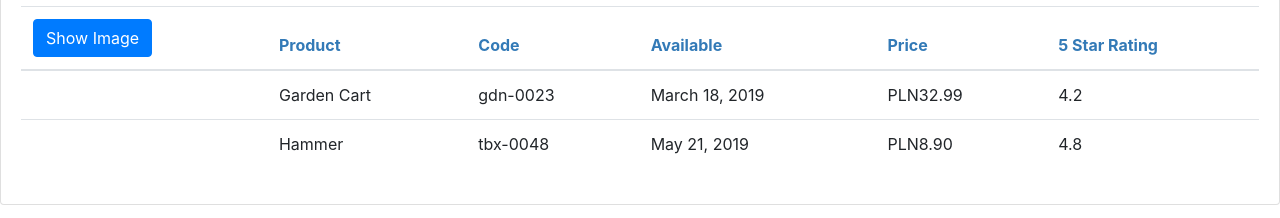
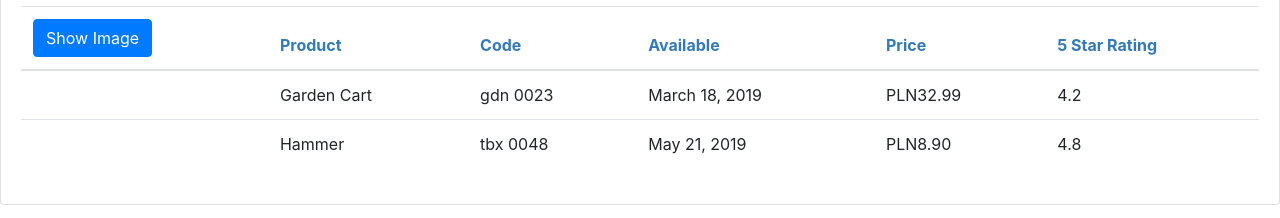
Before and after one commit to Firestart3rr/Acme-Product-Management, an Angular app: page /products in a window 1280 px wide. Shown: the part 202-420 px from the top of the page. Built offline with nearby package versions, Linux system fonts and the light colour scheme.

Commit message:
added OnInit lifecycle hook and custom pipe

```diff
--- a/src/app/app.module.ts
+++ b/src/app/app.module.ts
@@ -4,11 +4,13 @@
 import {AppComponent} from './app.component';
 import {ProductListComponent} from './products/product-list.component';
 import {FormsModule} from '@angular/forms';
+import {ConvertToSpacesPipe} from './shared/convert-to-spaces.pipe';
 
 @NgModule({
   declarations: [
     AppComponent,
-    ProductListComponent
+    ProductListComponent,
+    ConvertToSpacesPipe
   ],
   imports: [
     BrowserModule,
--- a/src/app/products/product-list.component.html
+++ b/src/app/products/product-list.component.html
@@ -45,7 +45,7 @@
                     [style.margin.px]='imageMargin'>
             </td>
             <td>{{product.productName}}</td>
-            <td>{{product.productCode | lowercase}}</td>
+            <td>{{product.productCode | lowercase | convertToSpaces: '-' }}</td>
             <td>{{product.releaseDate}}</td>
             <td>{{product.price | currency: 'PLN' : 'symbol' : '1.2-2'}}</td>
             <td>{{product.starRating}}</td>
--- a/src/app/products/product-list.component.ts
+++ b/src/app/products/product-list.component.ts
@@ -1,4 +1,4 @@
-import {Component} from '@angular/core';
+import {Component, OnInit} from '@angular/core';
 import {IProduct} from './product';
 
 @Component({
@@ -6,7 +6,7 @@
   templateUrl: './product-list.component.html',
   styleUrls: ['./product-list.component.css']
 })
-export class ProductListComponent {
+export class ProductListComponent implements OnInit {
   pageTitle: string = 'Product List';
   imageWidth: number = 50;
   imageMargin: number = 2;
@@ -38,4 +38,8 @@
   toggleImage(): void {
     this.showImage = !this.showImage;
   }
+
+  ngOnInit(): void {
+    console.log('In OnInit');
+  }
 }
--- /dev/null
+++ b/src/app/shared/convert-to-spaces.pipe.ts
@@ -0,0 +1,10 @@
+import {Pipe, PipeTransform} from '@angular/core';
+
+@Pipe({
+  name: 'convertToSpaces'
+})
+export class ConvertToSpacesPipe implements PipeTransform {
+  transform(value: string, character: string): string {
+    return value.replace(character,  ' ');
+  }
+}
```
